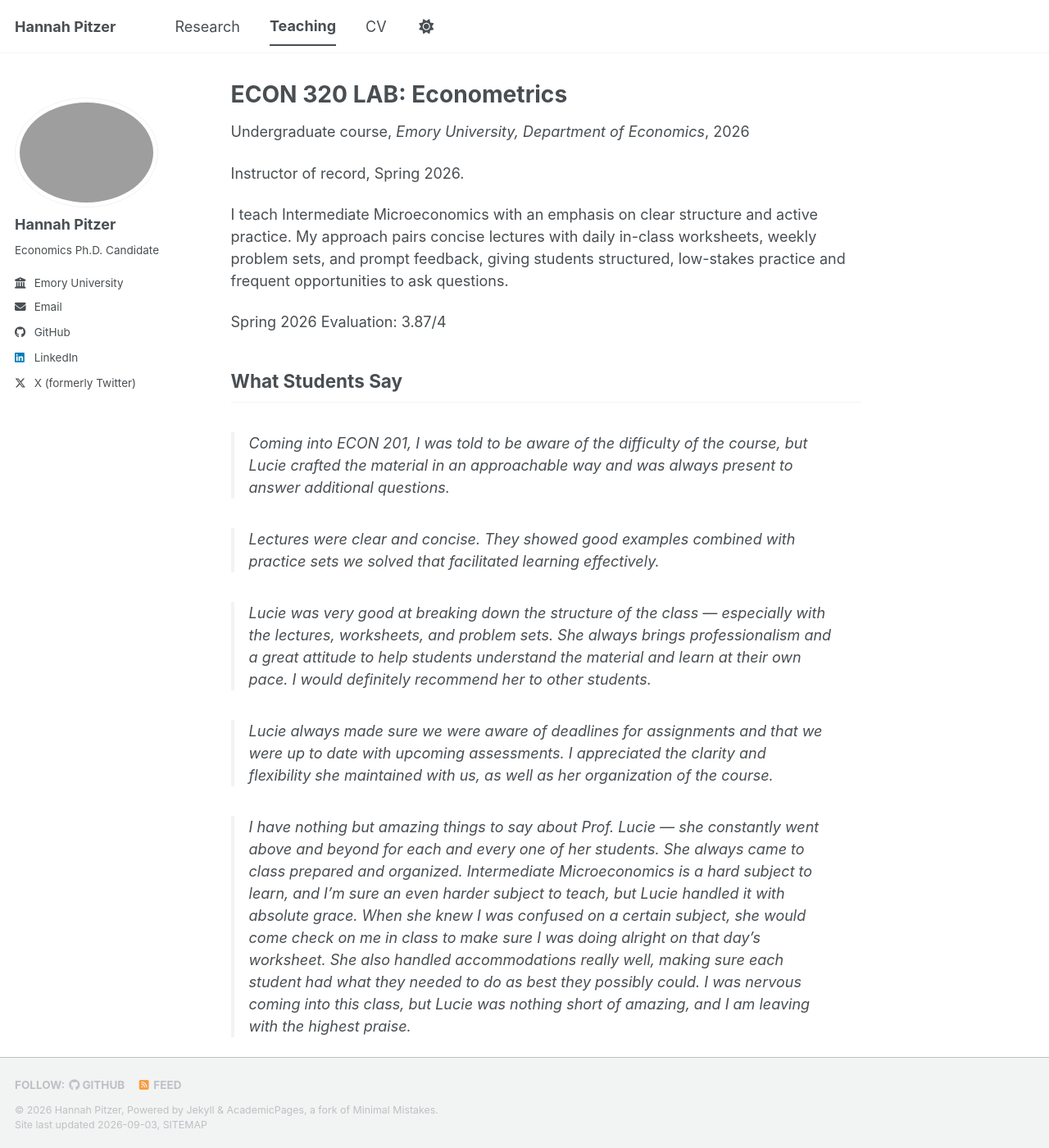
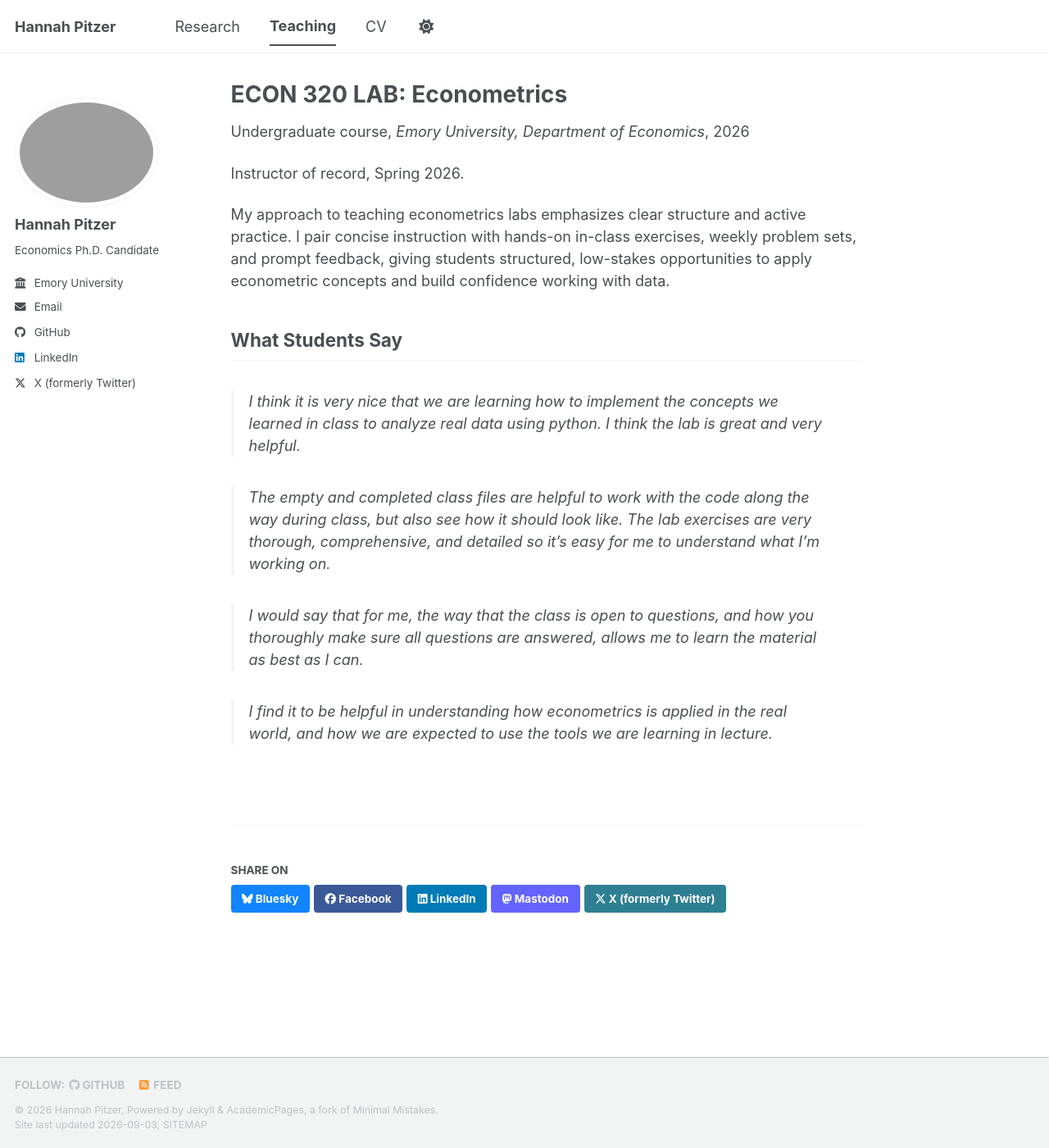
Before and after one commit to hdpitzer/hdpitzer.github.io, a Jekyll site: the page built from _teaching/2026-spring-econ320LAB-econometrics.md, in a window 1280 px wide and 1400 px high. Shown: the whole window at 82% size. Built offline with Jekyll 4.4.1, drawn with Linux system fonts in a browser that asks for light colours; a style sheet for code colours, icons or effects is not loaded.

Commit message:
Update 2026-spring-econ320LAB-econometrics.md

```diff
--- a/_teaching/2026-spring-econ320LAB-econometrics.md
+++ b/_teaching/2026-spring-econ320LAB-econometrics.md
@@ -10,18 +10,15 @@ location: "Atlanta, GA"
 
 Instructor of record, Spring 2026.
 
-I teach Intermediate Microeconomics with an emphasis on clear structure and active practice. My approach pairs concise lectures with daily in-class worksheets, weekly problem sets, and prompt feedback, giving students structured, low-stakes practice and frequent opportunities to ask questions.
+My approach to teaching econometrics labs emphasizes clear structure and active practice. I pair concise instruction with hands-on in-class exercises, weekly problem sets, and prompt feedback, giving students structured, low-stakes opportunities to apply econometric concepts and build confidence working with data.
 
-Spring 2026 Evaluation: 3.87/4
 
 ## What Students Say
 
-> Coming into ECON 201, I was told to be aware of the difficulty of the course, but Lucie crafted the material in an approachable way and was always present to answer additional questions.
+> I think it is very nice that we are learning how to implement the concepts we learned in class to analyze real data using python. I think the lab is great and very helpful.
 
-> Lectures were clear and concise. They showed good examples combined with practice sets we solved that facilitated learning effectively.
+> The empty and completed class files are helpful to work with the code along the way during class, but also see how it should look like. The lab exercises are very thorough, comprehensive, and detailed so it's easy for me to understand what I'm working on.
 
-> Lucie was very good at breaking down the structure of the class — especially with the lectures, worksheets, and problem sets. She always brings professionalism and a great attitude to help students understand the material and learn at their own pace. I would definitely recommend her to other students.
+> I would say that for me, the way that the class is open to questions, and how you thoroughly make sure all questions are answered, allows me to learn the material as best as I can.
 
-> Lucie always made sure we were aware of deadlines for assignments and that we were up to date with upcoming assessments. I appreciated the clarity and flexibility she maintained with us, as well as her organization of the course.
-
-> I have nothing but amazing things to say about Prof. Lucie — she constantly went above and beyond for each and every one of her students. She always came to class prepared and organized. Intermediate Microeconomics is a hard subject to learn, and I'm sure an even harder subject to teach, but Lucie handled it with absolute grace. When she knew I was confused on a certain subject, she would come check on me in class to make sure I was doing alright on that day's worksheet. She also handled accommodations really well, making sure each student had what they needed to do as best they possibly could. I was nervous coming into this class, but Lucie was nothing short of amazing, and I am leaving with the highest praise.
+> I find it to be helpful in understanding how econometrics is applied in the real world, and how we are expected to use the tools we are learning in lecture.
```
